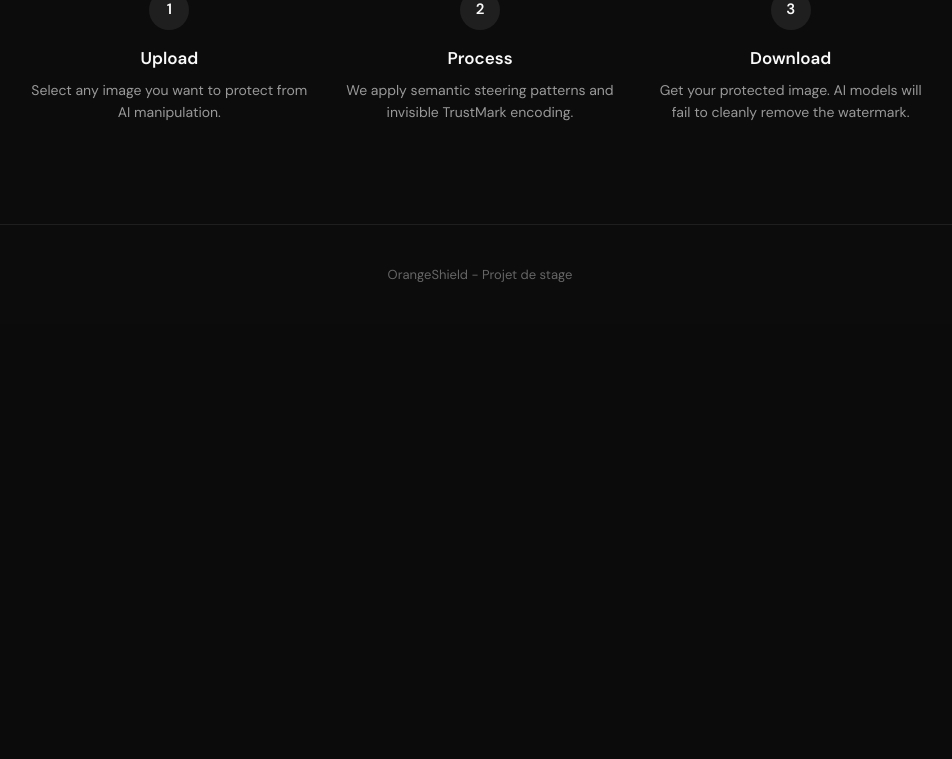
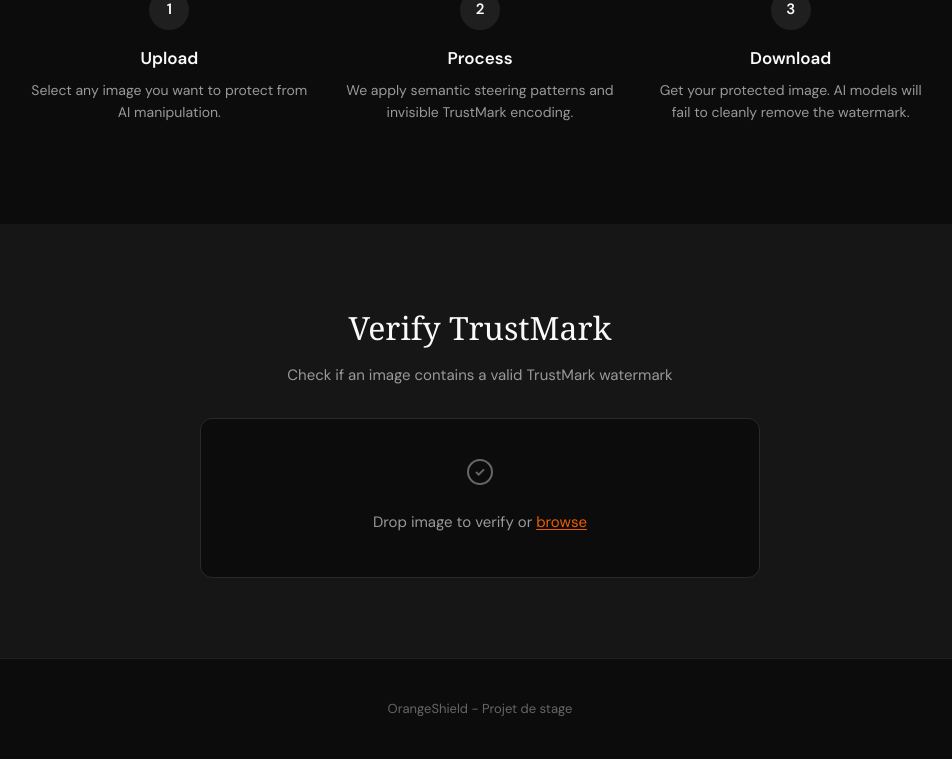
Before and after one commit to bouhalmohamed/OrangeShield, a Flask app: page / in a window 1280 px wide. Shown: the part 2270-3029 px from the top of the page, without its empty margins (160-1112 px from the left). Before the commit the page ends 2552 px from the top, so only its background shows below. Run offline with Flask 3, Linux system fonts and the light colour scheme; some web fonts are replaced.

Commit message:
Ajout endpoint vérification TrustMark
- Route GET/POST /verify-trustmark
- Interface web section Verify
- Décodage et validation du watermark invisible

```diff
--- a/services/trustmark_service.py
+++ b/services/trustmark_service.py
@@ -63,22 +63,39 @@ class TrustMarkService:
             return image
 
     @staticmethod
-    def decode_watermark(image: Image.Image) -> Optional[str]:
+    def decode_watermark(image: Image.Image) -> dict:
         """
         Décode le message TrustMark d'une image.
 
         Returns:
-            Le message décodé ou None si échec
+            Dict avec 'found', 'message', 'confidence'
         """
         if not TRUSTMARK_AVAILABLE or _trustmark_instance is None:
-            return None
+            return {'found': False, 'message': None, 'confidence': None, 'error': 'TrustMark not available'}
 
         try:
             if image.mode != 'RGB':
                 image = image.convert('RGB')
 
-            decoded = _trustmark_instance.decode(image)
-            return decoded
+            # TrustMark decode retourne (message, is_watermarked, confidence)
+            result = _trustmark_instance.decode(image)
+
+            if isinstance(result, (list, tuple)) and len(result) >= 2:
+                message = result[0] if result[0] else None
+                is_watermarked = result[1] if len(result) > 1 else False
+                confidence = result[2] if len(result) > 2 else None
+
+                return {
+                    'found': bool(is_watermarked),
+                    'message': message,
+                    'confidence': confidence
+                }
+            else:
+                return {
+                    'found': bool(result),
+                    'message': str(result) if result else None,
+                    'confidence': None
+                }
         except Exception as e:
             logger.error(f"Erreur décodage TrustMark: {e}")
-            return None
+            return {'found': False, 'message': None, 'confidence': None, 'error': str(e)}
--- a/views/routes.py
+++ b/views/routes.py
@@ -26,6 +26,16 @@ def apply_watermark():
     return watermark_controller.process_watermark_request()
 
 
+@main_bp.route('/verify-trustmark', methods=['GET', 'POST'])
+def verify_trustmark():
+    """Vérifie et extrait le message TrustMark d'une image."""
+    from flask import request, redirect, url_for
+    if request.method == 'GET':
+        # Rediriger vers la page principale section verify
+        return redirect(url_for('main.index') + '#verify')
+    return watermark_controller.verify_trustmark_request()
+
+
 @main_bp.route('/download/<filename>')
 def download_file(filename):
     """Télécharge l'image watermarkée."""
--- a/views/static/css/style.css
+++ b/views/static/css/style.css
@@ -772,6 +772,112 @@ a { color: inherit; text-decoration: none; }
     word-break: break-word;
 }
 
+/* Verify Section */
+.verify {
+    padding: 80px 24px;
+    background: var(--black-light);
+}
+
+.verify-inner {
+    max-width: 560px;
+    margin: 0 auto;
+    text-align: center;
+}
+
+.verify h2 {
+    font-family: var(--font-serif);
+    font-size: 32px;
+    font-weight: 400;
+    margin-bottom: 12px;
+}
+
+.verify-subtitle {
+    font-size: 15px;
+    color: var(--gray-light);
+    margin-bottom: 32px;
+}
+
+.verify-upload {
+    background: var(--black);
+    border: 1px solid var(--gray-dark);
+    border-radius: 12px;
+    min-height: 160px;
+    display: flex;
+    align-items: center;
+    justify-content: center;
+    cursor: pointer;
+    transition: border-color 0.2s, background 0.2s;
+}
+
+.verify-upload:hover {
+    border-color: var(--gray);
+}
+
+.verify-idle {
+    text-align: center;
+    padding: 32px;
+}
+
+.verify-result {
+    display: none;
+    padding: 32px;
+    background: var(--black);
+    border: 1px solid var(--gray-dark);
+    border-radius: 12px;
+}
+
+.verify-result.active {
+    display: block;
+}
+
+.verify-status {
+    display: flex;
+    align-items: center;
+    justify-content: center;
+    gap: 12px;
+    margin-bottom: 16px;
+}
+
+.verify-icon {
+    width: 40px;
+    height: 40px;
+    border-radius: 50%;
+    display: flex;
+    align-items: center;
+    justify-content: center;
+    font-size: 20px;
+}
+
+.verify-icon.success {
+    background: rgba(34, 197, 94, 0.2);
+    color: #22c55e;
+}
+
+.verify-icon.failure {
+    background: rgba(239, 68, 68, 0.2);
+    color: #ef4444;
+}
+
+.verify-text {
+    font-size: 18px;
+    font-weight: 500;
+}
+
+.verify-message {
+    padding: 16px;
+    background: var(--black-lighter);
+    border-radius: 8px;
+    font-family: monospace;
+    font-size: 13px;
+    color: var(--orange);
+    margin-bottom: 20px;
+    word-break: break-all;
+}
+
+.verify-message:empty {
+    display: none;
+}
+
 /* Responsive */
 @media (max-width: 768px) {
     .nav-menu { display: none; }
--- a/views/static/js/main.js
+++ b/views/static/js/main.js
@@ -335,4 +335,94 @@ document.addEventListener('DOMContentLoaded', () => {
         resetUploader();
         resultData = null;
     });
+
+    // ============================================
+    // TrustMark Verification
+    // ============================================
+    const verifyUploader = document.getElementById('verifyUploader');
+    const verifyFileInput = document.getElementById('verifyFileInput');
+    const verifyIdle = document.getElementById('verifyIdle');
+    const verifyResult = document.getElementById('verifyResult');
+    const verifyStatus = document.getElementById('verifyStatus');
+    const verifyIcon = document.getElementById('verifyIcon');
+    const verifyText = document.getElementById('verifyText');
+    const verifyMessage = document.getElementById('verifyMessage');
+    const verifyResetBtn = document.getElementById('verifyResetBtn');
+
+    if (verifyUploader) {
+        verifyUploader.addEventListener('click', () => {
+            verifyFileInput.click();
+        });
+
+        verifyUploader.addEventListener('dragover', (e) => {
+            e.preventDefault();
+            verifyUploader.style.borderColor = 'var(--orange)';
+        });
+
+        verifyUploader.addEventListener('dragleave', () => {
+            verifyUploader.style.borderColor = '';
+        });
+
+        verifyUploader.addEventListener('drop', (e) => {
+            e.preventDefault();
+            verifyUploader.style.borderColor = '';
+            if (e.dataTransfer.files.length) {
+                verifyTrustMark(e.dataTransfer.files[0]);
+            }
+        });
+
+        verifyFileInput.addEventListener('change', () => {
+            if (verifyFileInput.files.length) {
+                verifyTrustMark(verifyFileInput.files[0]);
+            }
+        });
+
+        if (verifyResetBtn) {
+            verifyResetBtn.addEventListener('click', () => {
+                verifyResult.classList.remove('active');
+                verifyUploader.style.display = 'flex';
+                verifyFileInput.value = '';
+            });
+        }
+    }
+
+    async function verifyTrustMark(file) {
+        const valid = ['image/jpeg', 'image/png', 'image/webp', 'image/gif'];
+        if (!valid.includes(file.type)) {
+            alert('Please upload a valid image file.');
+            return;
+        }
+
+        const formData = new FormData();
+        formData.append('image', file);
+
+        verifyUploader.style.display = 'none';
+
+        try {
+            const response = await fetch('/verify-trustmark', {
+                method: 'POST',
+                body: formData
+            });
+
+            const data = await response.json();
+
+            if (data.trustmark_found) {
+                verifyIcon.textContent = '✓';
+                verifyIcon.className = 'verify-icon success';
+                verifyText.textContent = 'TrustMark verified';
+                verifyMessage.textContent = data.message;
+            } else {
+                verifyIcon.textContent = '✗';
+                verifyIcon.className = 'verify-icon failure';
+                verifyText.textContent = 'No TrustMark found';
+                verifyMessage.textContent = data.info || 'This image does not contain a valid TrustMark watermark.';
+            }
+
+            verifyResult.classList.add('active');
+
+        } catch (err) {
+            alert('Error verifying image: ' + err.message);
+            verifyUploader.style.display = 'flex';
+        }
+    }
 });
--- a/views/templates/index.html
+++ b/views/templates/index.html
@@ -18,6 +18,7 @@
             </a>
             <div class="nav-menu">
                 <a href="#demo">Demo</a>
+                <a href="#verify">Verify</a>
                 <a href="#how">How it works</a>
             </div>
         </div>
@@ -220,6 +221,34 @@
                 </div>
             </div>
         </section>
+
+        <section class="verify" id="verify">
+            <div class="verify-inner">
+                <h2>Verify TrustMark</h2>
+                <p class="verify-subtitle">Check if an image contains a valid TrustMark watermark</p>
+
+                <div class="verify-upload" id="verifyUploader">
+                    <input type="file" id="verifyFileInput" accept="image/*" hidden>
+                    <div class="verify-idle" id="verifyIdle">
+                        <div class="uploader-icon">
+                            <svg width="32" height="32" viewBox="0 0 24 24" fill="none" stroke="currentColor" stroke-width="1.5">
+                                <path d="M9 12l2 2 4-4m6 2a9 9 0 11-18 0 9 9 0 0118 0z"/>
+                            </svg>
+                        </div>
+                        <p class="uploader-text">Drop image to verify or <span>browse</span></p>
+                    </div>
+                </div>
+
+                <div class="verify-result" id="verifyResult">
+                    <div class="verify-status" id="verifyStatus">
+                        <span class="verify-icon" id="verifyIcon">✓</span>
+                        <span class="verify-text" id="verifyText">TrustMark verified</span>
+                    </div>
+                    <div class="verify-message" id="verifyMessage"></div>
+                    <button class="btn-secondary" id="verifyResetBtn">Verify another</button>
+                </div>
+            </div>
+        </section>
     </main>
 
     <footer class="footer">
```
Also changed, not shown: controllers/watermark_controller.py (+47 -0 lines), tests/integration/test_routes.py (+33 -0 lines).
